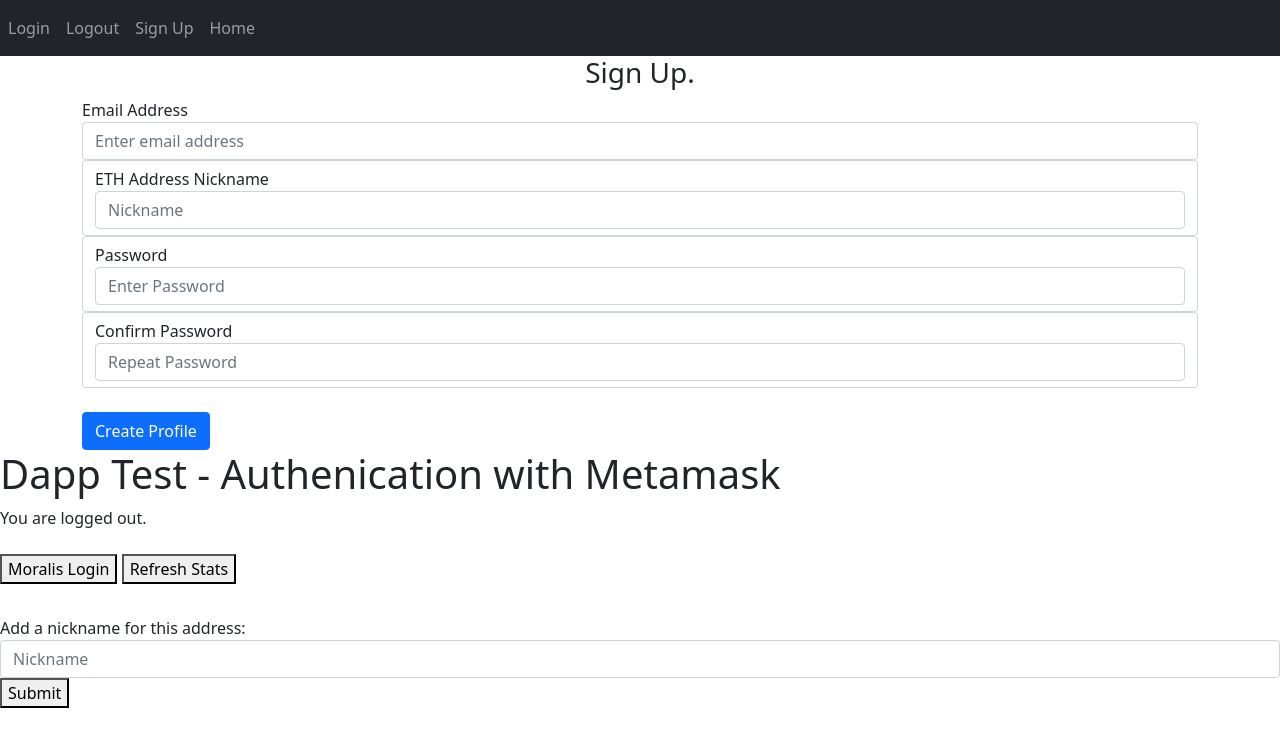
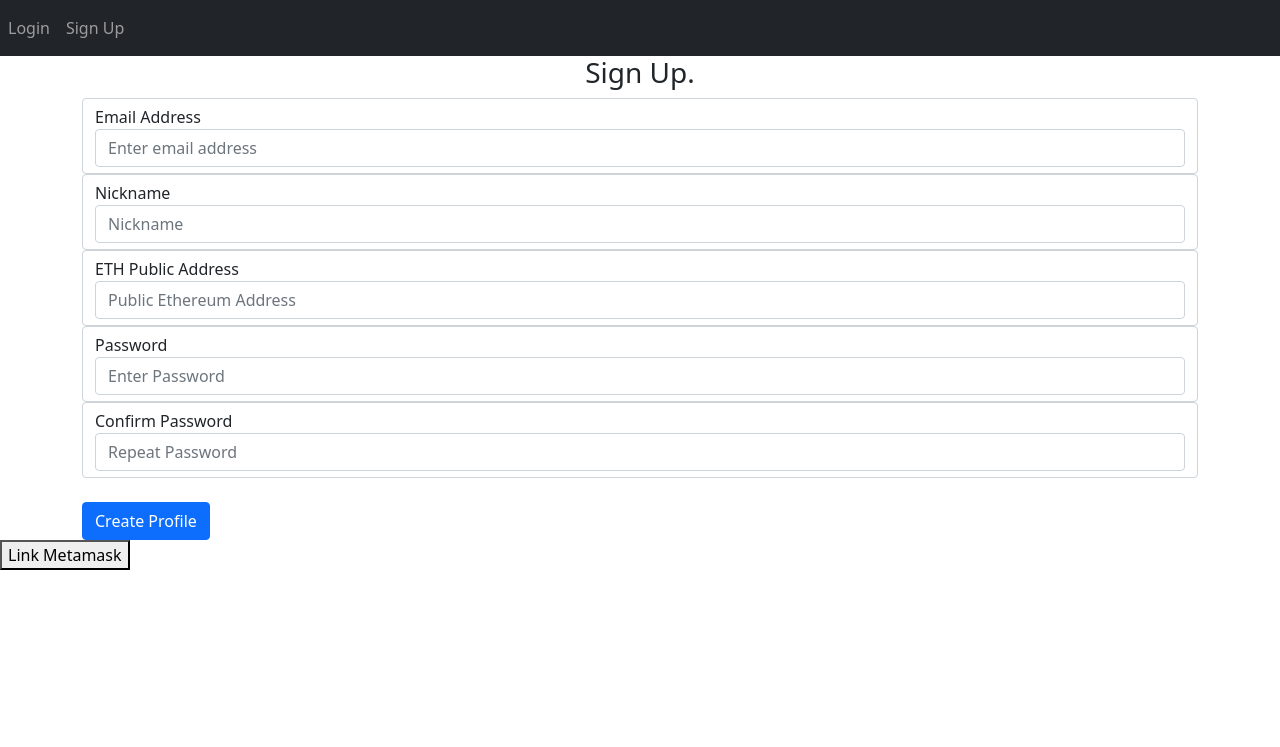
Before and after one commit to saoirse-defi/CI-MS2, a Flask app: page /signup in a window 1280 px wide. Shown: the top 747 px of the page. Run offline with Flask 2, Linux system fonts and the light colour scheme; some libraries are stand-ins or nearby versions.

Commit message:
update page layout

```diff
--- a/website/templates/index.html
+++ b/website/templates/index.html
@@ -18,10 +18,13 @@
         </button>
         <div class="collapse navbar-collapse" id="navbar">
             <div class="navbar-nav">
+                {% if user.is_authenticated %}
+                <a class="nav-item nav-link" id="/home" href="/home">Home</a>
+                <a class="nav-item nav-link" id="/logout" href="/logout">Logout</a>
+                {% else %}
                 <a class="nav-item nav-link" id="/login" href="/login">Login</a>
-                <a class="nav-item nav-link" id="/logout" href="/logout">Logout</a>
                 <a class="nav-item nav-link" id="/signup" href="/signup">Sign Up</a>
-                <a class="nav-item nav-link" id="/home" href="/home">Home</a>
+                {% endif %}
             </div>
         </div>
     </nav>
@@ -57,33 +60,25 @@
         {% endblock %}
     </div>
 
-    <h1>Dapp Test - Authenication with Metamask</h1>
-    <span id="logged">You are logged out.</span><br><br>
-
-    <button id="btn-login">Moralis Login</button>
-    <button id="btn-logout" style="display: none;">Logout</button>
-    <button id="btn-get-stats">Refresh Stats</button><br><br>
-
+    {% if user.is_authenticated %}
+        {% if eth %}
         <div id="balance">
-        <span id="balanceText" style="display:none">Your Ethereum Address is:</span>
-        <h5 id="ethAddress"></h5>
+            <span id="balanceText">Your Ethereum Address is:</span>
+            <h5 id="ethAddress">{{eth}}</h5>
         </div>
-
         <div id="tokens">
-        <span id="token-span" style="display:none;">Your favourite ERC-20 tokens are: </span>
+            <span id="token-span">Your favourite ERC-20 tokens are: </span>
             <h5 id="token-fav"></h5>
         </div>
-
-    <div id="gas" style="display: none;">
+        <div id="gas">
             <span id="gas-text">The total amount of gas spent: </span>
             <h5 id="total-gas"></h5>
         </div>
+        {% endif %}
+    {% else %}
+    <button id="btn-login">Link Metamask</button>
+    {% endif %}
 
-    <form method="POST" name="account-creation" id="account-creation">
-        <label>Add a nickname for this address: </label>
-        <input type="text" class="form-control" placeholder="Nickname" name="nickname" id="nickname" required />
-        <button type="submit" id="accountSubmissionBtn">Submit</button>
-    </form>
     <script src="https://code.jquery.com/jquery-3.6.0.min.js"
         integrity="sha256-/xUj+3OJU5yExlq6GSYGSHk7tPXikynS7ogEvDej/m4=" crossorigin="anonymous"></script>
     <script src="https://cdn.jsdelivr.net/npm/bootstrap@5.0.1/dist/js/bootstrap.bundle.min.js"
--- a/website/templates/signup.html
+++ b/website/templates/signup.html
@@ -4,12 +4,17 @@
 <form method="POST">
     <h3 align="center">Sign Up.</h3>
     <div class="form-group">
+        <div class="form-control">
             <label for="email">Email Address</label>
             <input type="email" class="form-control" id="email" name="email" placeholder="Enter email address" required/>
         </div>
         <div class="form-control">
-        <label for="nickname">ETH Address Nickname</label>
+            <label for="nickname">Nickname</label>
             <input type="text" class="form-control" id="nickname" name="nickname" placeholder="Nickname" required/>
+        </div>
+        <div class="form-control">
+            <label for="eth">ETH Public Address</label>
+            <input type="text" class="form-control" id="eth" name="eth" placeholder="Public Ethereum Address" required/>
         </div>
         <div class="form-control">
             <label for="password">Password</label>
@@ -20,5 +25,6 @@
             <input type="password" class="form-control" id="password-confirm" name="password-confirm" placeholder="Repeat Password" required/>
         </div><br>
         <button type="submit" class="btn btn-primary">Create Profile</button>
+    </div>
 </form>
 {% endblock %}
```
Also changed, not shown: website/templates/home.html (+18 -1 lines). Lines whose indentation alone changed are shown as unchanged.
